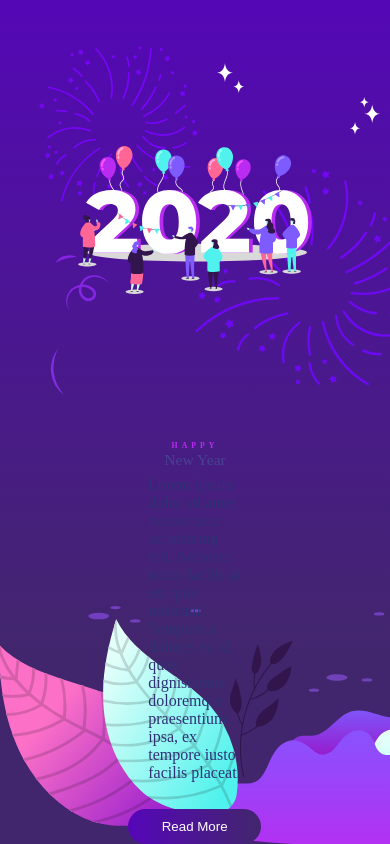
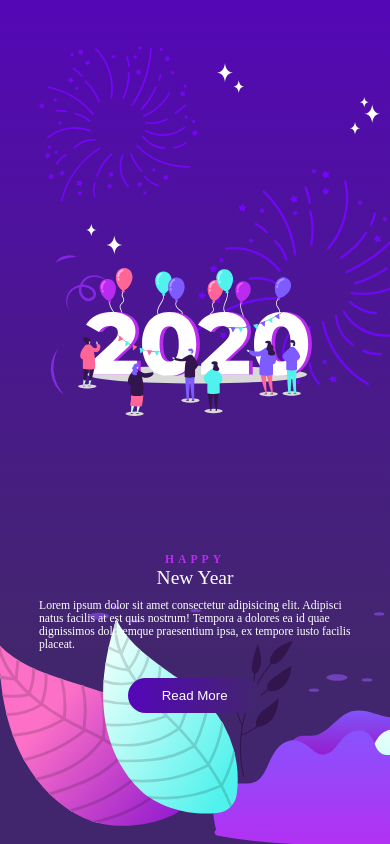
Before and after one commit to GabrielLeandroBS/LandingYears, a plain HTML site: page pages/year1.htm in a window 390 px wide. Drawn offline with nearby package versions, Linux system fonts and the light colour scheme; files that its build step writes are made by us from their sources.

Commit message:
Update year1.css

```diff
--- a/css/year1.css
+++ b/css/year1.css
@@ -91,7 +91,8 @@ body section.container section.happy input{
   border: none;
 
 }
-@media screen and (max-width: 902px){
+@media screen and (max-width: 700px){
+
   body section.container {
     height: 100vh;
     width: 100%;
@@ -104,4 +105,34 @@ body section.container section.happy input{
     background-size: cover;
     background-color: white;
   }
+
+  body header nav  ul li a{
+    color: #fff !important;
+    transition: color 1s ease-in-out;
+  }
+
+  body section.container section.logo{
+    background-size: contain;
+    height: 50vh;
+  }
+
+  body section.container section.happy{
+    width: 100%;
+  }
+
+  body section.container section.happy h2{
+    font-size: 3vw;
+  }
+
+  body section.container section.happy div p:nth-of-type(1){
+    font-size: 5vw;
+    transition: color 1s ease-in-out;
+    color: #fff
+  }
+
+  body section.container section.happy div p{
+    color: #fff;
+    font-size: 3vw;
+    transition: color 1s ease-in-out;
+  }
 }
```
